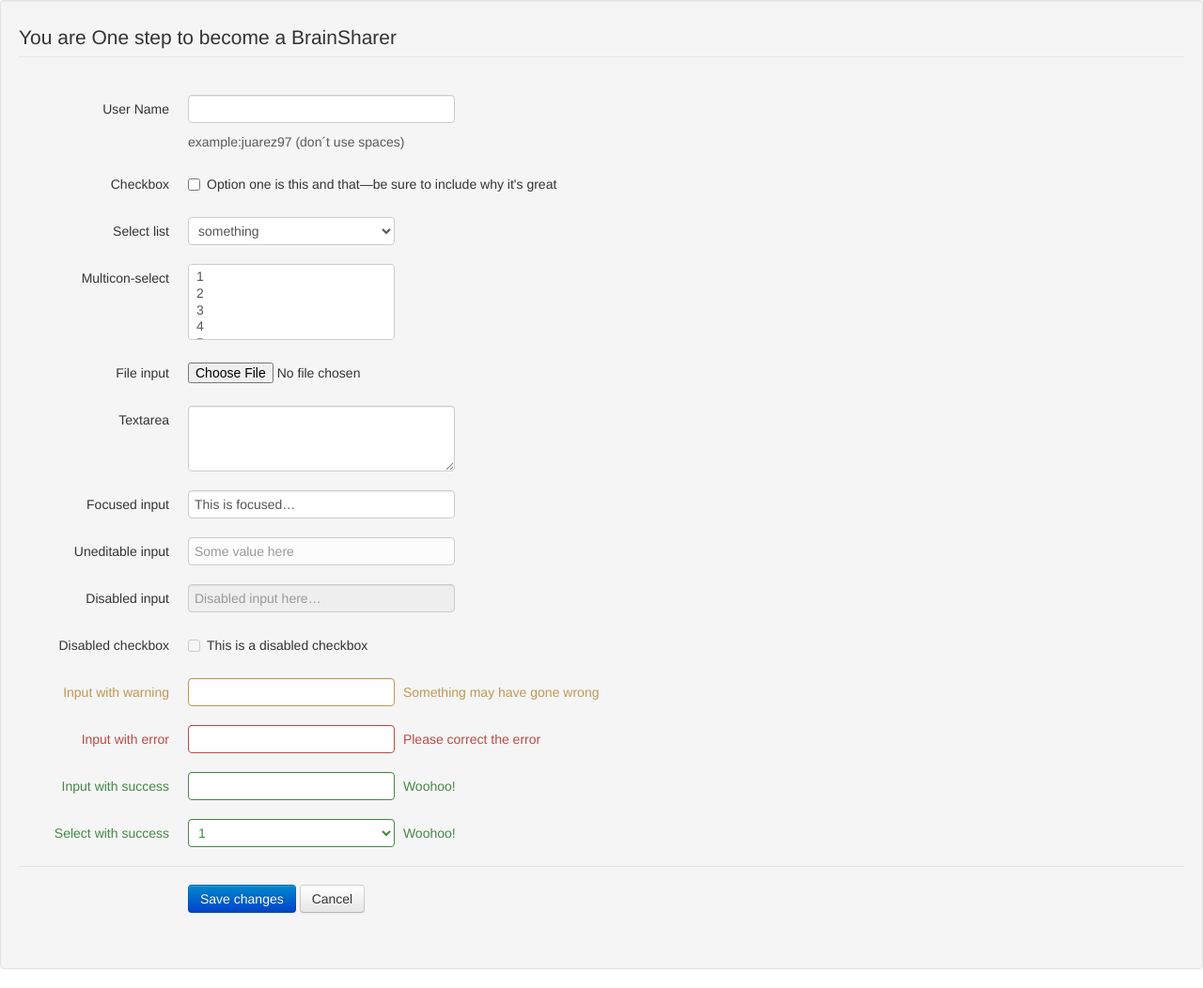
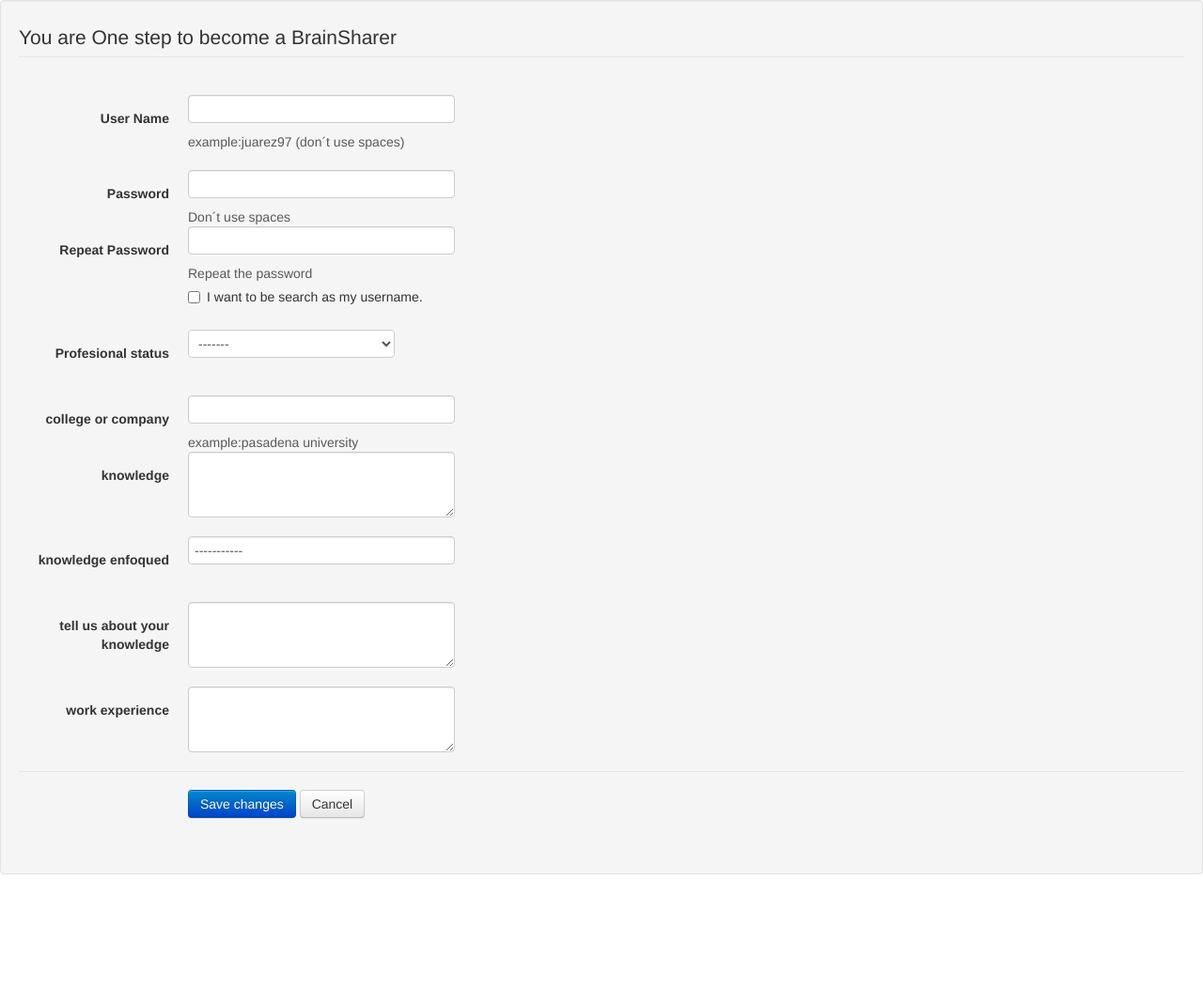
Before and after one commit to DavidVelasquezm/BrainShare, a plain HTML site: page formulario-2.html in a window 1280 px wide. Shown: the whole page at 94% size. After the commit the page ends 951 px from the top, so only its background shows below. Drawn offline with Linux system fonts and the light colour scheme.

Commit message:
12:05pm 11/21/2012

```diff
--- a/brainshare.css
+++ b/brainshare.css
@@ -29,3 +29,7 @@
     padding-left: 500px;
 
     }
+
+#propho {
+    float:right;
+    }
--- a/formulario-2.html
+++ b/formulario-2.html
@@ -12,118 +12,86 @@
         <fieldset>
           <legend>You are One step to become a BrainSharer</legend>
           <div class="control-group">
-            <label class="control-label" for="input01">User Name</label>
+            <label class="control-label" for="input01"><h5>User Name</h5></label>
             <div class="controls">
               <input type="text" class="input-xlarge" id="input01">
               <p class="help-block">example:juarez97 (don´t use spaces)</p>
             </div>
           </div>
+
+          <label class="control-label" for="input01"><h5>Password</h5></label>
+            <div class="controls">
+              <input type="password" class="input-xlarge" id="input01">
+              <p class="help-block">Don´t use spaces</p>
+            </div>
+          </div>
+
+          <label class="control-label" for="input01"><h5>Repeat Password</h5></label>
+            <div class="controls">
+              <input type="password" class="input-xlarge" id="input01">
+              <p class="help-block">Repeat the password</p>
+            </div>
+          </div>
+
+
           <div class="control-group">
-            <label class="control-label" for="optionsCheckbox">Checkbox</label>
+            <label class="control-label" for="optionsCheckbox"></label>
             <div class="controls">
               <label class="checkbox">
                 <input type="checkbox" id="optionsCheckbox" value="option1">
-                Option one is this and that—be sure to include why it's great
+               I want to be search as my username.
               </label>
             </div>
           </div>
           <div class="control-group">
-            <label class="control-label" for="select01">Select list</label>
+            <label class="control-label" for="select01"><h5>Profesional status</h5></label>
             <div class="controls">
               <select id="select01">
-                <option>something</option>
-                <option>2</option>
-                <option>3</option>
-                <option>4</option>
-                <option>5</option>
+                <option>-------</option>
+                <option>student</option>
+                <option>Working</option>
+                <option>Unemployed</option>
               </select>
             </div>
           </div>
-          <div class="control-group">
-            <label class="control-label" for="multiSelect">Multicon-select</label>
+
+          <label class="control-label" for="input01"><h5>college or company </h5></label>
             <div class="controls">
-              <select multiple="multiple" id="multiSelect">
-                <option>1</option>
-                <option>2</option>
-                <option>3</option>
-                <option>4</option>
-                <option>5</option>
-              </select>
+              <input type="text" class="input-xlarge" id="input01">
+              <p class="help-block">example:pasadena university</p>
             </div>
           </div>
+
+
+
           <div class="control-group">
-            <label class="control-label" for="fileInput">File input</label>
-            <div class="controls">
-              <input class="input-file" id="fileInput" type="file">
-            </div>
-          </div>
-          <div class="control-group">
-            <label class="control-label" for="textarea">Textarea</label>
+            <label class="control-label" for="textarea"><h5>knowledge</h5></label>
             <div class="controls">
               <textarea class="input-xlarge" id="textarea" rows="3"></textarea>
             </div>
           </div>
           <div class="control-group">
-            <label class="control-label" for="focusedInput">Focused input</label>
+            <label class="control-label" for="focusedInput"><h5>knowledge enfoqued</h5></label>
             <div class="controls">
-              <input class="input-xlarge focused" id="focusedInput" type="text" value="This is focused…">
+              <input class="input-xlarge focused" id="focusedInput" type="text" value="-----------">
             </div>
           </div>
+
           <div class="control-group">
-            <label class="control-label">Uneditable input</label>
+            <label class="control-label" for="textarea"><h5>tell us about your knowledge</h5></label>
             <div class="controls">
-              <span class="input-xlarge uneditable-input">Some value here</span>
+              <textarea class="input-xlarge" id="textarea" rows="3"></textarea>
             </div>
           </div>
+
           <div class="control-group">
-            <label class="control-label" for="disabledInput">Disabled input</label>
+            <label class="control-label" for="textarea"><h5>work experience</h5></label>
             <div class="controls">
-              <input class="input-xlarge disabled" id="disabledInput" type="text" placeholder="Disabled input here…" disabled="">
+              <textarea class="input-xlarge" id="textarea" rows="3"></textarea>
             </div>
           </div>
-          <div class="control-group">
-            <label class="control-label" for="optionsCheckbox2">Disabled checkbox</label>
-            <div class="controls">
-              <label class="checkbox">
-                <input type="checkbox" id="optionsCheckbox2" value="option1" disabled="">
-                This is a disabled checkbox
-              </label>
-            </div>
-          </div>
-          <div class="control-group warning">
-            <label class="control-label" for="inputWarning">Input with warning</label>
-            <div class="controls">
-              <input type="text" id="inputWarning">
-              <span class="help-inline">Something may have gone wrong</span>
-            </div>
-          </div>
-          <div class="control-group error">
-            <label class="control-label" for="inputError">Input with error</label>
-            <div class="controls">
-              <input type="text" id="inputError">
-              <span class="help-inline">Please correct the error</span>
-            </div>
-          </div>
-          <div class="control-group success">
-            <label class="control-label" for="inputSuccess">Input with success</label>
-            <div class="controls">
-              <input type="text" id="inputSuccess">
-              <span class="help-inline">Woohoo!</span>
-            </div>
-          </div>
-          <div class="control-group success">
-            <label class="control-label" for="selectError">Select with success</label>
-            <div class="controls">
-              <select id="selectError">
-                <option>1</option>
-                <option>2</option>
-                <option>3</option>
-                <option>4</option>
-                <option>5</option>
-              </select>
-              <span class="help-inline">Woohoo!</span>
-            </div>
-          </div>
+
+
           <div class="form-actions">
             <button type="submit" class="btn btn-primary">Save changes</button>
             <button type="reset" class="btn">Cancel</button>
```
Also changed, not shown: brain_share.html (+7 -23 lines), inicio.html (+21 -8 lines).
